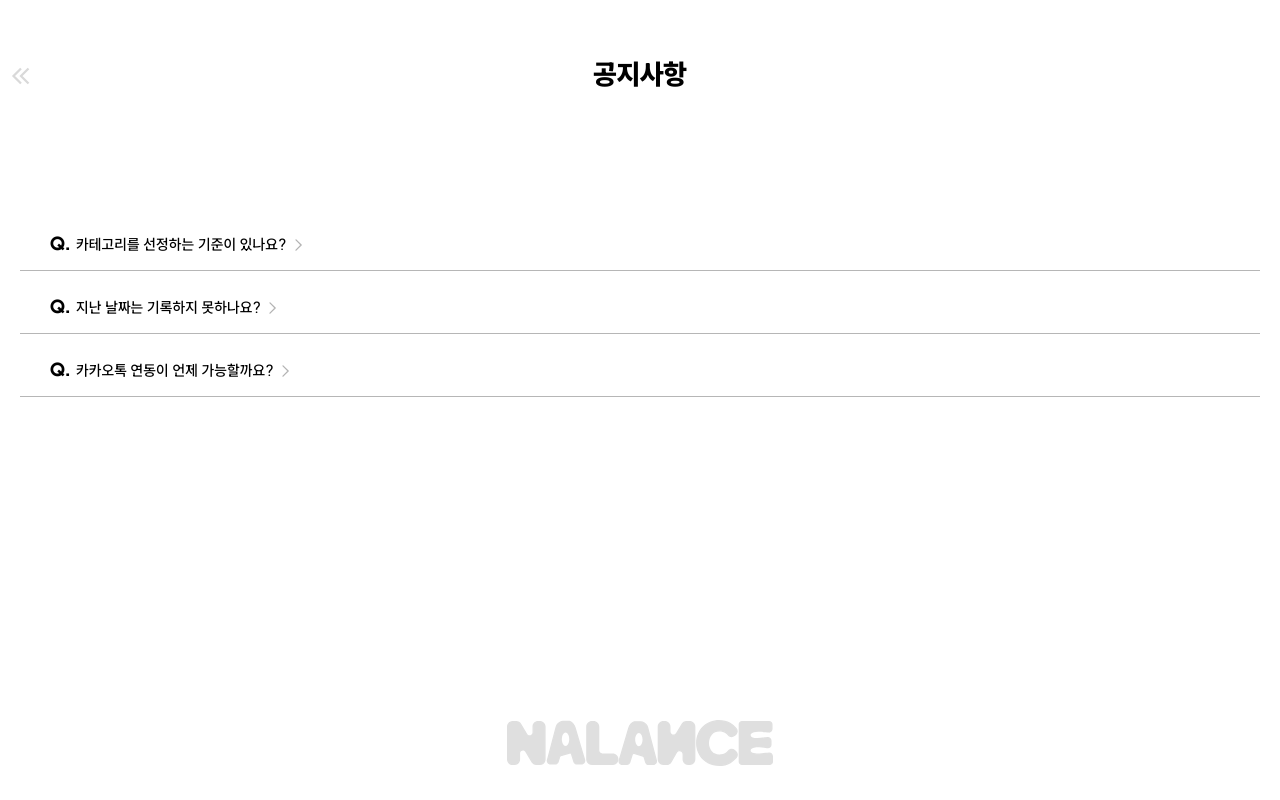
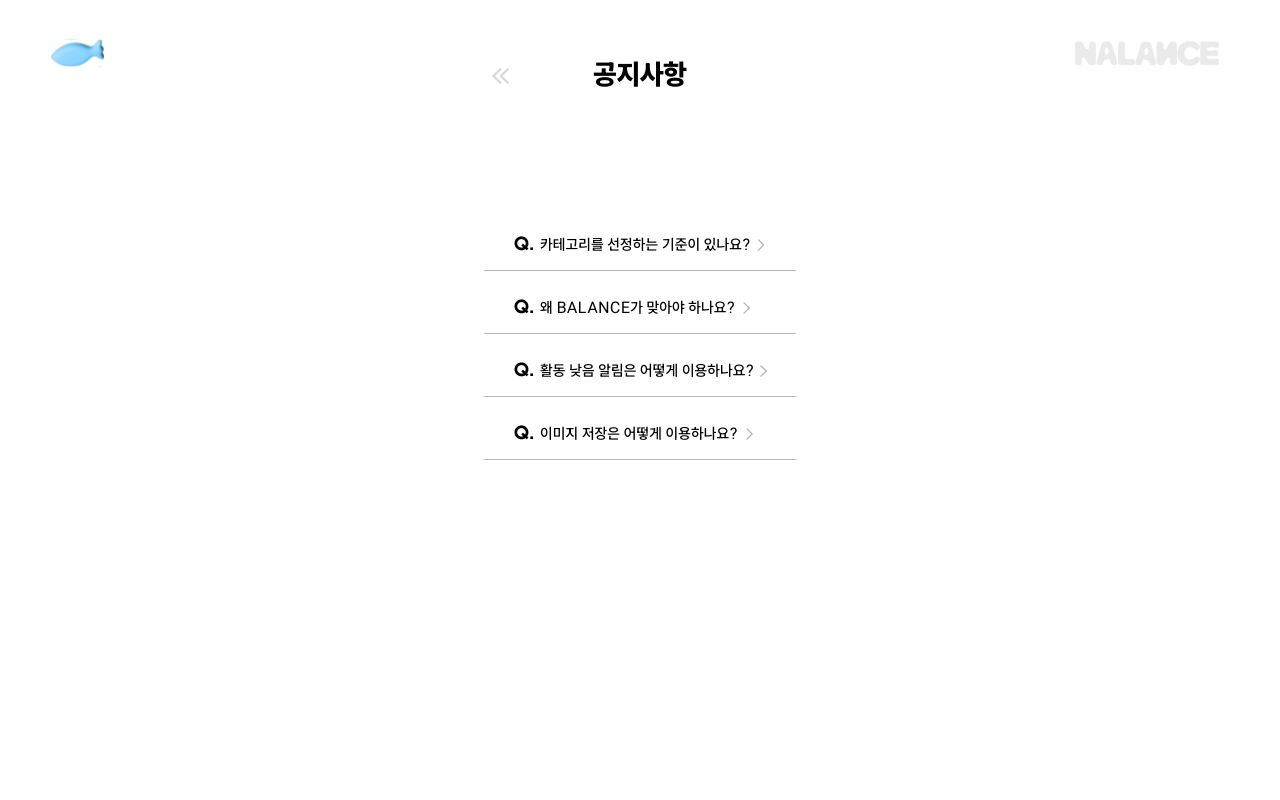
Before and after one commit to NALANCE/NALANCE-FE, a React (Vite) app: page /mypage/notice in a window 1280 px wide. Built offline with nearby package versions, Linux system fonts and the light colour scheme.

Commit message:
Refactor 공지사항 문구 수정 및 컴퓨터비율 수정(topbar&logo) #91

```diff
--- a/src/components/Topbar/Topbar.jsx
+++ b/src/components/Topbar/Topbar.jsx
@@ -2,6 +2,8 @@ import { useNavigate } from 'react-router-dom';
 import PageTitle from '../common/PageTitle/PageTitle';
 import * as S from './Topbar.style';
 import back from 'assets/icons/back.svg';
+import topbarFish from 'assets/icons/topbar_fish.svg';
+import topbarLogo from 'assets/icons/topbar_Logo.svg';
 
 const Topbar = ({ pageTitle }) => {
   const navigate = useNavigate();
@@ -12,12 +14,16 @@ const Topbar = ({ pageTitle }) => {
 
   return (
     <>
-      <div>
+      <S.TopIcons>
+        <img src={topbarFish} alt="Topbar Fish" />
+        <img src={topbarLogo} alt="Topbar Logo" />
+      </S.TopIcons>
+      <S.Container>
         <S.BackBtn onClick={handleMoveToMypage}>
           <img src={back}></img>
         </S.BackBtn>
         <PageTitle pageTitle={pageTitle} />
-      </div>
+      </S.Container>
     </>
   );
 };
--- a/src/components/Topbar/Topbar.style.js
+++ b/src/components/Topbar/Topbar.style.js
@@ -1,7 +1,22 @@
-import styled from "styled-components";
+import styled from 'styled-components';
 
-export const TopContainer = styled.div`
-  // margin-top: clamp(2rem, 18.83vw, 6rem);
+export const TopIcons = styled.div`
+  display: none; /* 기본적으로 숨김 */
+
+  @media all and (min-width: 769px) and (orientation: landscape) {
+    display: flex; /* 태블릿 가로 모드에서만 flex 적용 */
+    justify-content: space-between;
+    padding: 31px 51px;
+    position: absolute;
+    top: 0;
+    left: 0;
+    right: 0;
+  }
+`;
+
+export const Container = styled.div`
+  width: 320px;
+  margin: 0 auto;
 `;
 
 export const BackBtn = styled.button`
--- a/src/pages/Mypage/Notice/Notice.jsx
+++ b/src/pages/Mypage/Notice/Notice.jsx
@@ -11,16 +11,25 @@ const Notice = () => {
     {
       question: '카테고리를 선정하는 기준이 있나요?',
       answer:
-        '개인이 원하는 카테고리를 자유롭게 선정하시면 됩니다. 사용자가 주로 활동하는 분야를 설정하시는 것을 추천드립니다.',
+        '원하는 카테고리를 자유롭게 선정하시면 됩니다. 사용자가 주로 활동하는 분야로 선정하시는 것을 추천드립니다.',
     },
     {
-      question: '지난 날짜는 기록하지 못하나요?',
+      question: '왜 BALANCE가 맞아야 하나요?',
       answer:
-        '현재는 당일 기록만 가능합니다. 추후 업데이트를 통해 지난 날짜 기록 기능을 추가할 예정입니다.',
+        '페르소나(=카테고리) 간의 균형이 맞아야 하는 이유는 다음과 같습니다.\n' +
+        '1. 페르소나끼리 서로를 지탱하며 안정적인 자아를 형성한다.\n' +
+        '2. 일부 페르소나가 흔들리더라도, 자아 전체는 안정적으로 유지된다.\n' +
+        '3. 모든 페르소나가 골고루 발달된다.',
     },
     {
-      question: '카카오톡 연동이 언제 가능할까요?',
-      answer: '카카오톡 연동은 2024년 하반기에 지원될 예정입니다.',
+      question: '활동 낮음 알림은 어떻게 이용하나요?',
+      answer:
+        '제일 약화된 페르소나(=카테고리)임을 인지하고, 해당 페르소나의 활동을 전보다 늘려주시는 것을 추천드립니다.',
+    },
+    {
+      question: '이미지 저장은 어떻게 이용하나요?',
+      answer:
+        '‘비율 이미지’를 디지털 다이어리에 첨부하거나, 출력해 실물 다이어리에 기록하는 용도로 사용하시면 됩니다.',
     },
   ];
 
@@ -45,13 +54,20 @@ const Notice = () => {
           <NoticeItem
             key={activeIndex}
             question={notices[activeIndex].question}
-            answer={notices[activeIndex].answer}
+            answer={notices[activeIndex].answer.split('\n').map((line, i) => (
+              <React.Fragment key={i}>
+                {line}
+                <br />
+              </React.Fragment>
+            ))}
             isOpen={true}
             onClick={() => handleToggle(null)}
           />
         )}
       </S.Container>
-      <BottomLogo />
+      <S.BottomLogoWrapper>
+        <BottomLogo />
+      </S.BottomLogoWrapper>
     </>
   );
 };
--- a/src/pages/Mypage/Notice/Notice.style.js
+++ b/src/pages/Mypage/Notice/Notice.style.js
@@ -1,6 +1,9 @@
 import styled from 'styled-components';
 
 export const Container = styled.div`
+  width: 352px;
+  margin: 0 auto;
+
   position: relative;
   display: flex;
   flex-direction: column;
@@ -12,3 +15,11 @@ export const Container = styled.div`
 
   padding-top: clamp(10px, 130px, 130px);
 `;
+
+export const BottomLogoWrapper = styled.div`
+  display: block; /* 기본적으로 보이게 설정 */
+
+  @media all and (min-width: 769px) and (orientation: landscape) {
+    display: none; /* 태블릿 가로 모드에서는 숨김 */
+  }
+`;
```
Also changed, not shown: src/assets/icons/topbar_Logo.svg (added), src/assets/icons/topbar_fish.svg (added).
